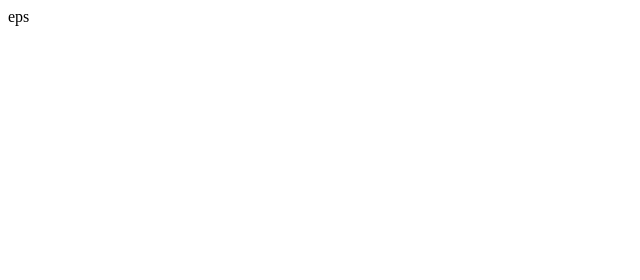
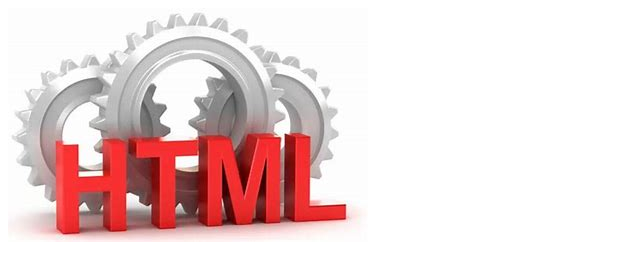
Before and after one commit to dab-2005/eps, a plain HTML site: page index.html in a window 1280 px wide. Shown: the whole page, without its empty margins (0-640 px from the left). Drawn offline with Linux system fonts and the light colour scheme.

Commit message:
Add files via upload

```diff
--- a/index.html
+++ b/index.html
@@ -3,9 +3,9 @@
 <head>
     <meta charset="UTF-8">
     <meta name="viewport" content="width=device-width, initial-scale=1.0">
-    <title>Document</title>
+    <title>mi pagina</title>
 </head>
 <body>
-    eps
+    <img src="html.jpg" alt="">
 </body>
 </html>
```
Also changed, not shown: html.jpg (added).
